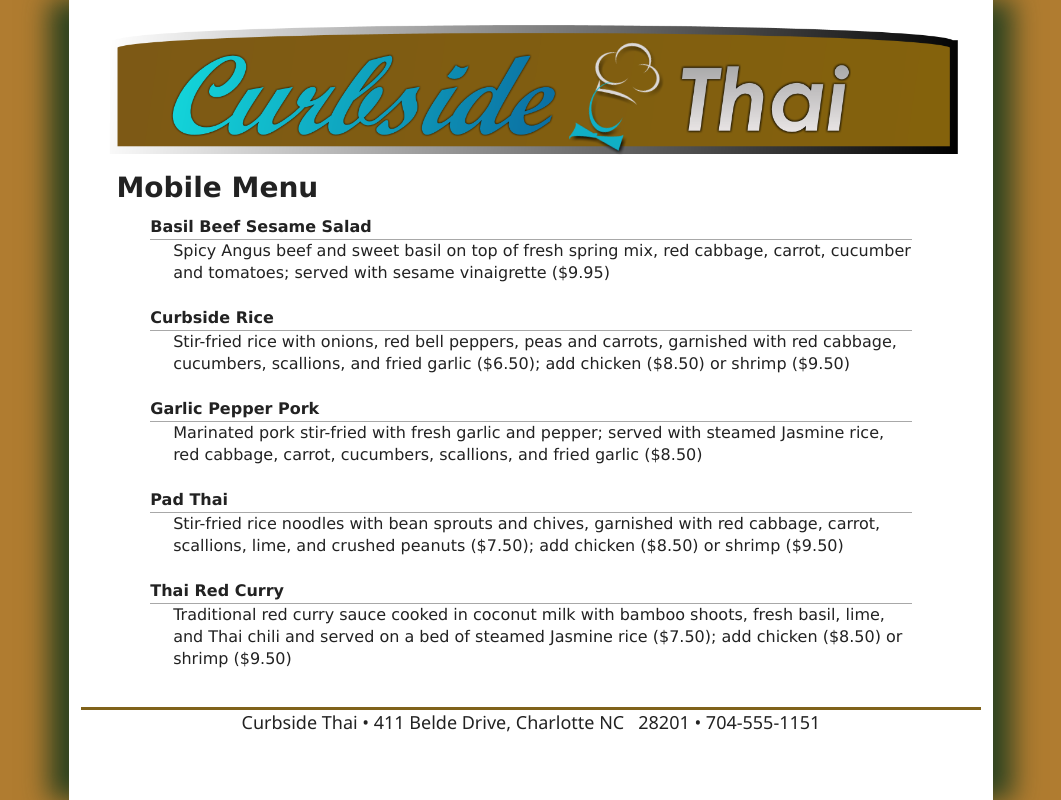
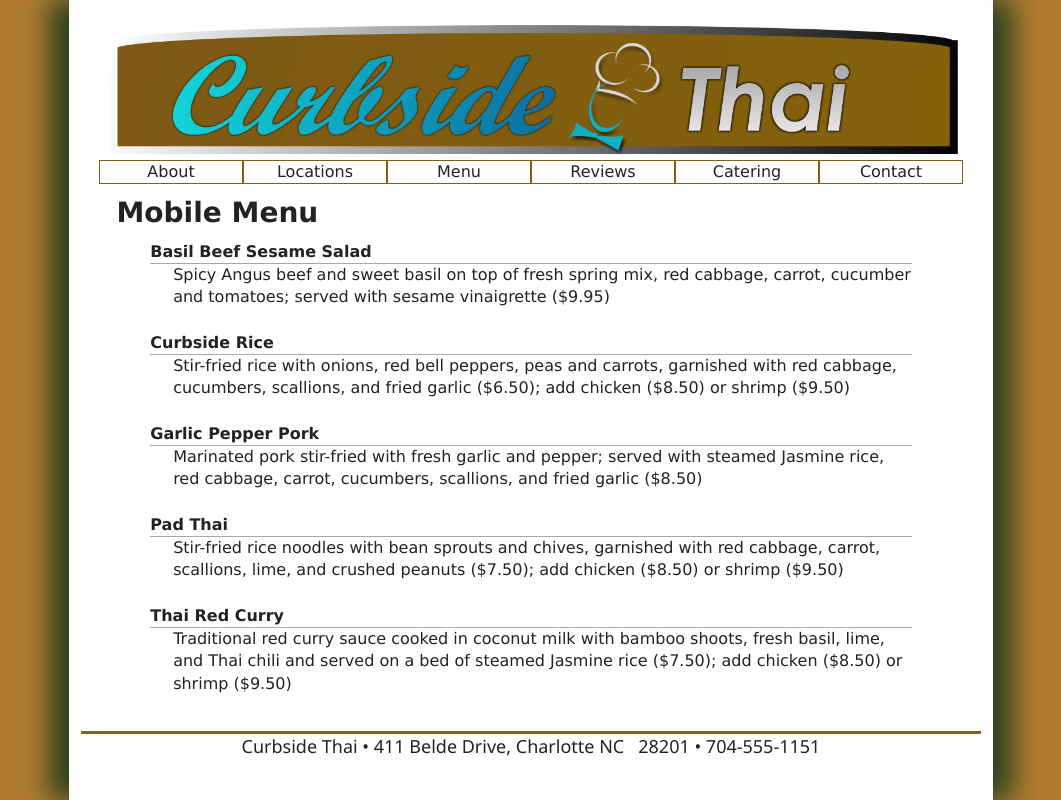
Before and after one commit to joeycarreno/joeycarreno.github.io, a plain HTML site: page chapter1/docs/mobile/ct_menu1.html in a window 1280 px wide. Shown: the whole page, without its empty margins (109-1170 px from the left). Drawn offline with Linux system fonts and the light colour scheme.

Commit message:
Update ct_menu1.html

```diff
--- a/chapter1/docs/mobile/ct_menu1.html
+++ b/chapter1/docs/mobile/ct_menu1.html
@@ -20,9 +20,19 @@
 </head>
 
 <body>
-  <header class="logo">
-     <a href="../../index.html"><img src="../../imgs/ct_logo2.png" alt="Curbside Thai" /></a>
-  </header>
+  <header>
+      <a href="../../index.html"><img src="../../imgs/ct_logo2.png" alt="Curbside Thai" /></a>
+      <nav>
+         <ul>
+            <li><a href="ct_about.html">About</a></li>
+            <li><a href="../mobile/ct_locations.html">Locations</a></li>
+            <li><a href="../mobile/ct_menu1.html">Menu</a></li>
+            <li><a href="ct_reviews.html">Reviews</a></li>
+            <li><a href="../catering/ct_catering.html">Catering</a></li>
+            <li><a href="ct_contact.html">Contact</a></li>
+         </ul>
+      </nav>
+   </header>
   <article>
      <h1>Mobile Menu</h1>
 
```
